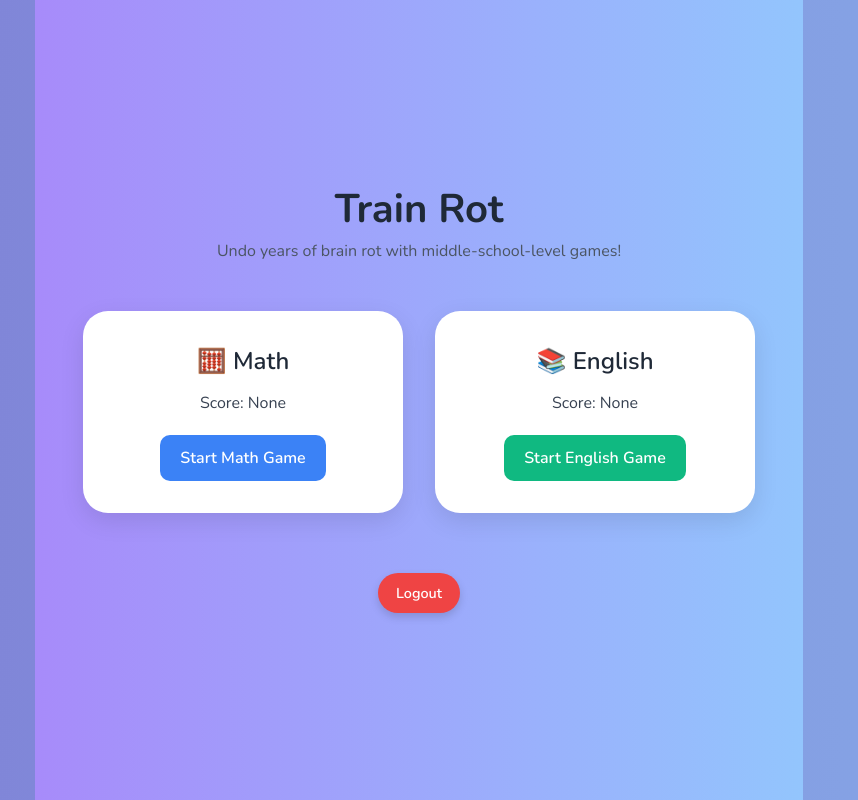
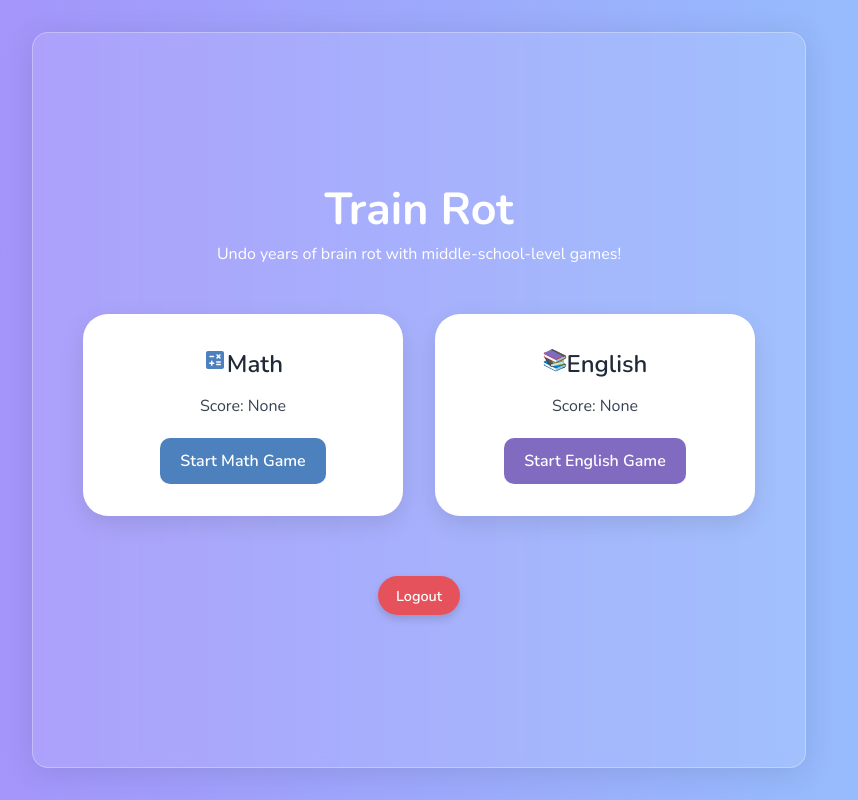
Before and after one commit to TalasiaCalderon/cop4331-large-project, a React (Vite) app in the folder frontend/: page /dashboard in a window 1280 px wide. Shown: the whole page, without its empty margins (221-1079 px from the left). Built offline with nearby package versions, Linux system fonts and the light colour scheme.

Commit message:
UI updates

```diff
--- a/frontend/src/App.css
+++ b/frontend/src/App.css
@@ -8,9 +8,13 @@
 }
 
 #root {
+  display: flex;
   padding: 0;
   margin: 0;
   box-sizing: border-box;
+  width: 100%;
+  height: 100%;
+  justify-content: center;
 }
 
 body {
--- a/frontend/src/components/DashboardUI.tsx
+++ b/frontend/src/components/DashboardUI.tsx
@@ -1,6 +1,135 @@
-import React from 'react';
+import { SVGProps } from 'react';
 import { useNavigate } from 'react-router-dom';
 import '../styles/Dashboard.css';
+
+export function Books(props: SVGProps<SVGSVGElement>) {
+    return (
+      <svg
+        xmlns="http://www.w3.org/2000/svg"
+        viewBox="0 0 128 128"
+        width="1em"
+        height="1em"
+        {...props}
+      >
+        <path
+          fill="#01579B"
+          d="M118.03 102.32L72.29 123c-2.82 1.33-5.76 1.2-8.46-.36L6.09 93.32c-1.65-1.06-2.14-2.61-2.04-3.69s.35-2.25 3.25-3.09l4.28-1.58l57.92 31.57l41.16-16.82z"
+        ></path>
+        <path
+          fill="#F5F5F5"
+          d="M71.74 119.69a7.95 7.95 0 0 1-7.26-.26L8.11 91.03c-.8-.44-1.04-1.45-.56-2.23c1.24-2.05 3.52-8.53-.24-13.91l63.66 30.65z"
+        ></path>
+        <path
+          fill="#94C6D6"
+          d="m115.59 99.98l-43.85 19.71c-1.45.63-4.34 1.75-7.67-.49c2.63.19 4.48-.9 5.43-2.67c.93-1.72.65-4.54-.48-6.13c-.69-.96-2.54-2.49-3.35-3.35L113.1 88.5c4.2-1.73 8.14.86 8.77 4.01c.7 3.56-3.84 6.47-6.28 7.47"
+        ></path>
+        <path
+          fill="#01579B"
+          d="m117.78 86.96l-45.27 20.2c-2.85 1.13-6.04.98-8.77-.4L5.9 77.38c-.56-.28-1.39-1.05-1.72-2.1c-.54-1.75.14-3.95 2.19-4.65l62.68 31.95l42.92-18.37z"
+        ></path>
+        <path
+          fill="#0091EA"
+          d="m121.19 89.89l-4.93-1.79l-10.16.59l-33.58 14.99c-2.85 1.13-6.04.98-8.77-.4L5.9 73.91c-1.49-.76-1.17-2.97.47-3.28l41.69-18.65c1.19-.22 2.41-.09 3.52.38l59.49 28.36s9.45 6.47 10.12 9.17"
+        ></path>
+        <path
+          fill="#616161"
+          d="M105.53 88.98s6.26-2.45 11.18-2.23s6.63 3.67 6.63 3.67c-.93-4.23-5.3-6.39-5.3-6.39l-65-32.73c-.45-.19-2.11-.58-4.66.47c-2.06.85-8.79 4-8.79 4z"
+        ></path>
+        <path
+          fill="#424242"
+          d="M123.62 91.22c-.47-1.87-1.63-3.87-3.77-4.84c-2.82-1.27-6.84-.94-9.41.4l-4.91 2.18v3.46l6.21-2.76c6.04-2.69 8.72 1.34 8.95 2.29c.96 3.87-.9 6.11-6.39 8.63l-8.92 4.02v3.48l10.26-4.57c4.54-1.82 9.72-5.24 7.98-12.29"
+        ></path>
+        <path
+          fill="#01579B"
+          d="M33.01 90.31L15.74 66.44l2.71-1.21l19.43 26.7zm22.15 11l-3.08-2.44l53.45-10.91v1.75l-7.49 2.84z"
+        ></path>
+        <path
+          fill="#9CCC65"
+          d="M14.8 46.18L82.31 34.9l29.49 32.47c1.49 1.57.68 4.17-1.44 4.6l-69.7 14.3z"
+        ></path>
+        <path
+          fill="#689F38"
+          d="M110.36 69.17L41.14 83.19l-.22 3.3l69.44-14.24c1.96-.41 2.78-2.65 1.71-4.23c-.38.56-.96 1-1.71 1.15m3.73 15.13c.73 1.16.07 2.69-1.27 2.96L49.1 100.18c-3.83.79-7.59-1.72-7.93-5.62c-.29-3.3 1.94-6.29 5.19-6.97l61.28-13.76z"
+        ></path>
+        <path
+          fill="#616161"
+          d="M55.59 80.1L30.21 43.78l-14.48 3.83c-3.35 3.33-2.1 8.8-2.1 8.8S35.8 91.99 39.3 96.54s8.61 3.84 8.61 3.84l8.63-1.74l-.9-16.1z"
+        ></path>
+        <path
+          fill="#424242"
+          d="M55.59 80.34L43.4 82.86c-3.33.75-3.93 3.88-3.93 3.88L10.04 44.57s-4.19 5.07-1.41 9.38L39.3 96.54c3.35 4.77 8.61 3.88 8.61 3.88l8.63-1.74l-.89-15.78z"
+        ></path>
+        <path
+          fill="#B9E4EA"
+          d="M110.25 83c.31.68-.09 1.47-.82 1.62L48.5 97.12c-3.83.79-6.54-1.75-6.4-5.21c.18-4.37 2.63-6.22 5.87-6.89l61.23-12.51s-2.08 2.34-.49 6.72c.54 1.51 1.12 2.85 1.54 3.77"
+        ></path>
+        <path
+          fill="none"
+          stroke="#424242"
+          strokeMiterlimit="10"
+          strokeWidth="2.071"
+          d="M45.21 83.7L19.1 46.76"
+        ></path>
+        <path
+          fill="#424242"
+          d="M47.26 67.95L13.68 51.03l-1.36 2.68l38.8 19.77z"
+        ></path>
+        <path
+          fill="#689F38"
+          d="m108.79 64.03l-2.46-2.7L68.5 78.69L47.26 68.18l3.62 5.18l14.07 7.19l10.48-1.61z"
+        ></path>
+        <path
+          fill="#C62828"
+          d="M118.02 57.35L72.29 78.03c-2.82 1.33-5.76 1.2-8.46-.36L6.09 48.35c-1.65-1.06-2.14-2.61-2.04-3.69s.35-2.25 3.25-3.09l2.71-1l59.32 29.11l48.17-19.93z"
+        ></path>
+        <path
+          fill="#F5F5F5"
+          d="M71.73 74.72a7.95 7.95 0 0 1-7.26-.26L8.1 46.06c-.8-.44-1.04-1.45-.56-2.23c1.24-2.05 3.52-8.53-.24-13.91l62.24 31.66z"
+        ></path>
+        <path
+          fill="#94C6D6"
+          d="M115.58 55.01L71.73 74.72c-1.45.63-4.34 1.75-7.67-.49c2.63.19 4.48-.9 5.43-2.67c.93-1.72.65-4.54-.48-6.13c-.69-.96-2.54-2.49-3.35-3.35l47.43-18.55c4.2-1.73 8.14.86 8.77 4.01c.7 3.56-3.84 6.47-6.28 7.47"
+        ></path>
+        <path
+          fill="#C62828"
+          d="m117.78 41.99l-45.27 20.2c-2.85 1.13-6.04.98-8.77-.4L5.89 32.41c-.6-.3-1.5-1.07-1.79-2.16c-.43-1.62.13-3.75 2.26-4.59l53.01-11.23z"
+        ></path>
+        <path
+          fill="#816bc0"
+          d="m121.18 44.92l-4.93-1.79l-10.16.59l-33.58 14.99c-2.85 1.13-6.04.98-8.77-.4L5.89 28.93c-1.49-.76-.96-2.77.47-3.28l41.7-18.64c1.19-.22 2.41-.09 3.52.38l59.49 28.36s9.44 6.46 10.11 9.17"
+        ></path>
+        <path
+          fill="#616161"
+          d="M105.53 44s5.21-1.83 10.13-1.61s7.69 3.05 7.69 3.05c-1.01-4.52-5.3-6.39-5.3-6.39l-65-32.73c-.45-.19-2.11-.58-4.66.47c-2.06.85-8.79 4-8.79 4z"
+        ></path>
+        <path
+          fill="#424242"
+          d="M111.48 41.86L44.97 8.31l2.2-.99l67.64 33.9z"
+        ></path>
+        <path
+          fill="#424242"
+          d="M123.61 46.25c-.47-1.87-1.26-3.68-3.49-4.62c-2.85-1.2-5.45-1.45-9.69.18l-4.91 2.18v3.46l6.21-2.76c3.15-1.48 7.79-1.16 8.95 2.29c1.27 3.78-.9 6.11-6.39 8.63l-8.92 4.02v3.48l10.26-4.57c4.55-1.82 9.73-5.24 7.98-12.29"
+        ></path>
+      </svg>
+    )
+}
+
+export function RoundCalculate(props: SVGProps<SVGSVGElement>) {
+    return (
+      <svg
+        xmlns="http://www.w3.org/2000/svg"
+        viewBox="0 0 24 24"
+        width="1em"
+        height="1em"
+        {...props}
+      >
+        <path
+          fill="#4d81bd"
+          d="M19 3H5c-1.1 0-2 .9-2 2v14c0 1.1.9 2 2 2h14c1.1 0 2-.9 2-2V5c0-1.1-.9-2-2-2m-5.44 3.53c.29-.29.77-.29 1.06 0l.88.88l.88-.88c.29-.29.77-.29 1.06 0s.29.77 0 1.06l-.88.88l.88.88c.29.29.29.77 0 1.06s-.77.29-1.06 0l-.88-.87l-.88.88c-.29.29-.77.29-1.06 0a.754.754 0 0 1 0-1.06l.88-.88l-.88-.88c-.3-.3-.3-.78 0-1.07M7 7.72h3.5c.41 0 .75.34.75.75s-.34.75-.75.75H7c-.41 0-.75-.34-.75-.75s.34-.75.75-.75M10.75 16H9.5v1.25c0 .41-.34.75-.75.75S8 17.66 8 17.25V16H6.75c-.41 0-.75-.34-.75-.75s.34-.75.75-.75H8v-1.25c0-.41.34-.75.75-.75s.75.34.75.75v1.25h1.25c.41 0 .75.34.75.75s-.34.75-.75.75m6.5 1.25h-3.5c-.41 0-.75-.34-.75-.75s.34-.75.75-.75h3.5c.41 0 .75.34.75.75s-.34.75-.75.75m0-2.5h-3.5c-.41 0-.75-.34-.75-.75s.34-.75.75-.75h3.5c.41 0 .75.34.75.75s-.34.75-.75.75"
+        ></path>
+      </svg>
+    )
+}
 
 function DashboardUI() {
     const navigate = useNavigate();
@@ -31,6 +160,7 @@ function DashboardUI() {
 
     return (
         <div className="dashboard-wrapper">
+            <div className='glass'>
                 <div style={{flexGrow: 1}}>
                 </div>
                 <div className="dashboard-header">
@@ -42,7 +172,7 @@ function DashboardUI() {
 
                 <div className="dashboard-card-container">
                     <div className="dashboard-box">
-                    <h2 className="dashboard-title">🧮 Math</h2>
+                        <h2 className="dashboard-title"><RoundCalculate />Math</h2>
                         <p className="dashboard-score">Score: None</p>
                         <button className="math-button" onClick={() => goToPuzzles('math')}>
                             Start Math Game
@@ -50,7 +180,7 @@ function DashboardUI() {
                     </div>
 
                     <div className="dashboard-box">
-                    <h2 className="dashboard-title">📚 English</h2>
+                        <h2 className="dashboard-title"><Books/>English</h2>
                         <p className="dashboard-score">Score: None</p>
                         <button className="english-button" onClick={() => goToPuzzles('english')}>
                             Start English Game
@@ -63,6 +193,8 @@ function DashboardUI() {
                     </button>
                 </div>
             </div>
+
+        </div>
     );
 }
 
--- a/frontend/src/pages/DashboardPage.tsx
+++ b/frontend/src/pages/DashboardPage.tsx
@@ -2,9 +2,7 @@ import DashboardUI from '../components/DashboardUI';
 
 const DashboardPage = () => {
     return (
-        <div>
-            <DashboardUI />
-        </div>
+        <DashboardUI />
     );
 };
 
--- a/frontend/src/styles/Dashboard.css
+++ b/frontend/src/styles/Dashboard.css
@@ -1,6 +1,7 @@
 /* Dashboard Layout */
 .dashboard-wrapper {
   background: linear-gradient(to right, #a78bfa, #93c5fd);
+  min-width: 100%;
   min-height: 100vh;
   padding: 2rem 3rem;
   position: relative;
@@ -11,9 +12,26 @@
   font-family: 'Segoe UI', sans-serif;
 }
 
+.glass {
+  display: flex;
+  flex-direction: column;
+  align-items: center;
+  justify-content: center;
+  font-family: 'Segoe UI', sans-serif;
+  width: max-content;
+  padding: 50px;
+  height: 100%;
+  background: rgba(255, 255, 255, 0.1);
+  border-radius: 16px;
+  box-shadow: 0 4px 30px rgba(0, 0, 0, 0.1);
+  backdrop-filter: blur(5px);
+  -webkit-backdrop-filter: blur(5px);
+  border: 1px solid rgba(255, 255, 255, 0.3);
+}
+
 /* Main lavender container styled like login card */
 .dashboard-container-box {
-  background: linear-gradient(135deg, #e0d7fe 0%, #ddd6fe 100%);
+  background: repeating-linear-gradient(to right, #7f7fd5, #86a8e7, #7f7fd5);
   border-radius: 2rem;
   padding: 3rem 4rem;
   width: 100%;
@@ -28,7 +46,7 @@
 /* Logout button inside container */
 .logout-button-top {
   margin-top: 60px;
-  background-color: #ef4444;
+  background-color: #ef4444de;
   color: white;
   border: none;
   padding: 0.6rem 1.1rem;
@@ -42,7 +60,7 @@
 }
 
 .logout-button-top:hover {
-  background-color: #dc2626;
+  background-color: #f73f3fde;
   transform: scale(1.05);
   box-shadow: 0 6px 12px rgba(0, 0, 0, 0.2);
 }
@@ -54,15 +72,15 @@
 }
 
 .dashboard-main-title {
-  font-size: 2.5rem;
+  font-size: 2.8rem;
   font-weight: 700;
-  color: #1f2937;
+  color: white;
   margin-bottom: 0.5rem;
 }
 
 .dashboard-subtitle {
   font-size: 1rem;
-  color: #4b5563;
+  color: white;
 }
 
 /* Subject area */
@@ -115,17 +133,17 @@
 }
 
 .math-button {
-  background-color: #3b82f6;
+  background-color: #4d81bd;
 }
 
 .math-button:hover {
-  background-color: #2563eb;
+  background-color: rgb(108, 151, 242);
 }
 
 .english-button {
-  background-color: #10b981;
+  background-color: #816bc0;
 }
 
 .english-button:hover {
-  background-color: #059669;
+  background-color: #9982d6;
 }
--- a/frontend/src/styles/index.css
+++ b/frontend/src/styles/index.css
@@ -11,8 +11,8 @@
 }
 
 body {
-  background-color: #c9d6ff;
-  background: linear-gradient(to right, #7f7fd5, #86a8e7);
+  /* background-color: #c9d6ff; */
+  /* background: linear-gradient(to right, #96b3e9); */
   display: flex;
   align-items: center;
   justify-content: center;
--- a/frontend/src/styles/toggle.css
+++ b/frontend/src/styles/toggle.css
@@ -13,7 +13,7 @@
 
 .toggle {
   height: 100%;
-  background: linear-gradient(to right, #9fbdf0, #b6c0ed, #9fbdf0, #b6c0ed);
+  background: linear-gradient(to right, #86a8e7, #7f7fd5);
   color: #fff;
   position: relative;
   left: -100%;
@@ -32,6 +32,7 @@
   margin: 15px 0px;
   border-radius: 8px;
   background-color: #86a8e7;
+  border: 1px solid aliceblue;
   color: #fff;
   font-weight: 600;
   letter-spacing: 0.5px;
@@ -41,8 +42,8 @@
 }
 
 .toggle__btn:hover {
-  border: 1px solid #6e95d1;
-  background-color: #6e95d1;
+  background-color: #a5c2f9;
+  border: 1px solid aliceblue;
   transition: background-color 0.3s ease;
 }
 
```
Lines whose indentation alone changed are shown as unchanged.
